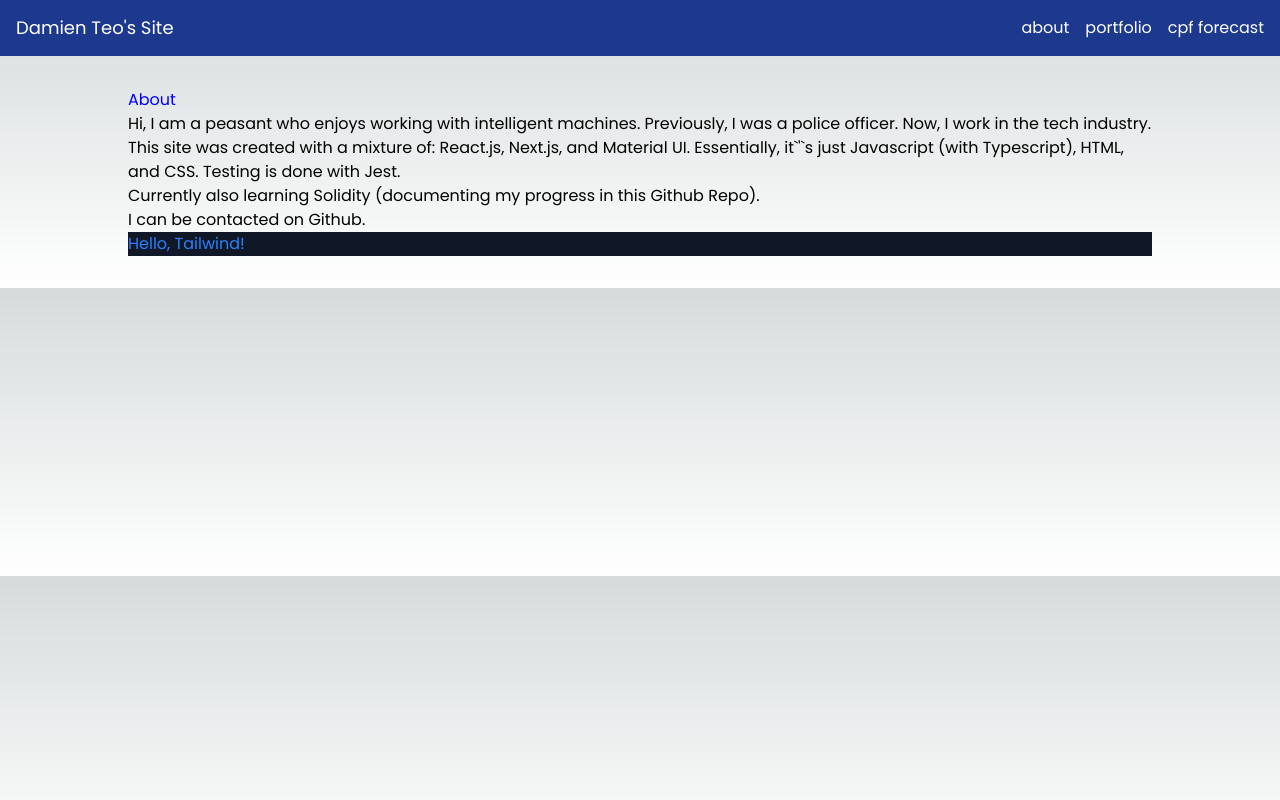
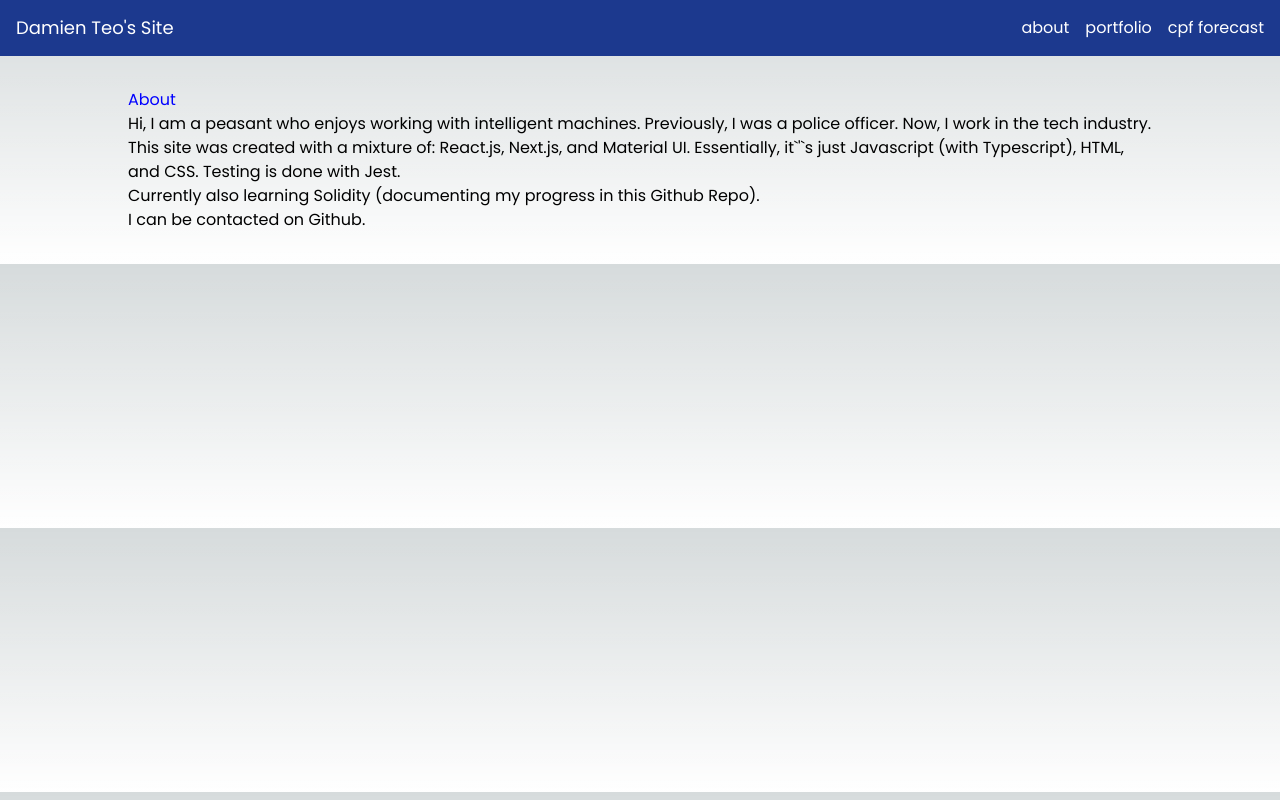
Before and after one commit to damienteo/my-app, a Next.js app: page / in a window 1280 px wide. Built offline with nearby package versions, Linux system fonts and the light colour scheme.

Commit message:
Remove test div

```diff
--- a/app/page.tsx
+++ b/app/page.tsx
@@ -43,9 +43,6 @@ const AboutPage = () => {
         I can be contacted on{' '}
         <ExternalLink url="https://github.com/damienteo" label="Github" />.
       </Paragraph>
-      <div className="bg-gray-900 text-white">
-        <p className="text-blue-500">Hello, Tailwind!</p>
-      </div>
     </>
   )
 }
```
